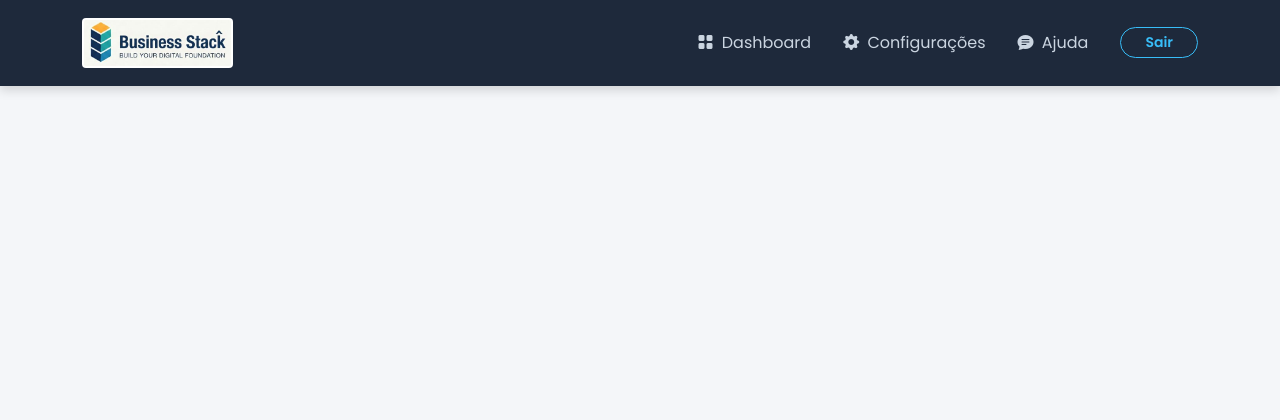
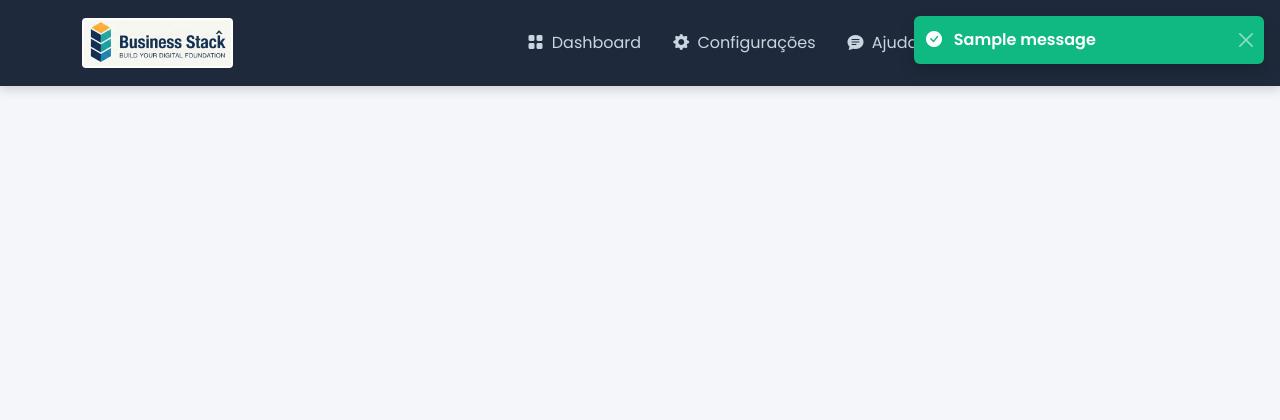
Before and after one commit to vandersongc/Business_Stack, a Django app: page /pessoal/ in a window 1280 px wide. Shown: the top 420 px of the page. Run offline with Django 5.2, Linux system fonts and the light colour scheme; a user stored in the database is signed in; tables that the repository leaves empty hold one stand-in row (values such as "Sample post"); one stand-in notice (Sample message) is shown.

Commit message:
v10 0512

```diff
--- a/business_stack/urls.py
+++ b/business_stack/urls.py
@@ -1,20 +1,24 @@
 from django.contrib import admin
 from django.urls import path
 from home import views as home_views
+# Se estiver usando temp_views para outras coisas, mantenha a importação:
 from . import views as temp_views
 
 urlpatterns = [
     path('admin/', admin.site.urls),
 
-    # Rota da Página Inicial
     path('', home_views.home, name='home'),
 
-    # --- ROTAS DE AUTENTICAÇÃO (Adicione isto) ---
+    # Rotas de Autenticação
     path('cadastro/', home_views.cadastro, name='cadastro'),
-    path('login/', home_views.login, name='login'),
-    # ---------------------------------------------
 
-    # Rotas dos Módulos (Views temporárias)
+    # --- CORREÇÃO AQUI: Use .login_view em vez de .login ---
+    path('login/', home_views.login_view, name='login'),
+    # -------------------------------------------------------
+
+    path('logout/', home_views.logout_view, name='logout'),
+
+    # Rotas dos Módulos (seus outros links)
     path('administrador/', temp_views.administrador, name='administrador'),
     path('auditoria/', temp_views.auditoria, name='auditoria'),
     path('contabilidade/', temp_views.contabilidade, name='contabilidade'),
@@ -26,5 +30,4 @@ urlpatterns = [
     # Menus
     path('contato/', temp_views.contato, name='contato'),
     path('configuracoes/', temp_views.configuracoes, name='configuracoes'),
-    path('logout/', temp_views.logout_view, name='logout'),
 ]
--- a/static/css/style.css
+++ b/static/css/style.css
@@ -227,3 +227,7 @@ main {
     background-color: var(--accent-color);
     transform: translateY(-2px);
 }
+
+.bg-success { background-color: #10b981 !important; } /* Verde Esmeralda moderno */
+.bg-info { background-color: #3b82f6 !important; }    /* Azul */
+.bg-error { background-color: #ef4444 !important; }   /* Vermelho */
--- a/templates/base.html
+++ b/templates/base.html
@@ -43,5 +43,28 @@
 
     <script src="https://cdn.jsdelivr.net/npm/bootstrap@5.3.3/dist/js/bootstrap.bundle.min.js"></script>
     <script src="{% static 'js/script.js' %}"></script>
+
+    {% if messages %}
+<div class="toast-container position-fixed top-0 end-0 p-3" style="z-index: 1050;">
+    {% for message in messages %}
+    <div class="toast show align-items-center text-white bg-{{ message.tags|default:'primary' }} border-0" role="alert" aria-live="assertive" aria-atomic="true">
+        <div class="d-flex">
+            <div class="toast-body fs-6 fw-bold">
+                {% if message.tags == 'success' %}
+                    <i class="bi bi-check-circle-fill me-2"></i>
+                {% elif message.tags == 'error' %}
+                    <i class="bi bi-exclamation-triangle-fill me-2"></i>
+                {% else %}
+                    <i class="bi bi-info-circle-fill me-2"></i>
+                {% endif %}
+                {{ message }}
+            </div>
+            <button type="button" class="btn-close btn-close-white me-2 m-auto" data-bs-dismiss="toast" aria-label="Close"></button>
+        </div>
+    </div>
+    {% endfor %}
+</div>
+{% endif %}
+
 </body>
 </html>
--- a/templates/partials/header.html
+++ b/templates/partials/header.html
@@ -30,9 +30,23 @@
 
                 {% if user.is_authenticated %}
 
+                    <li class="nav-item d-flex align-items-center ms-lg-3 me-2">
+                        <div class="text-end lh-1">
+                            <span class="d-block text-light fw-bold" style="font-size: 0.9rem;">
+                                {{ user.username|title }}
+                            </span>
+                            <span class="d-block text-white-50" style="font-size: 0.75rem;">
+                                {{ user.groups.first.name|default:"Colaborador" }}
+                            </span>
+                        </div>
+                        <div class="ms-2">
+                            <i class="bi bi-person-circle fs-4 text-accent"></i>
+                        </div>
+                    </li>
+
                     <li class="nav-item ms-lg-2">
                         <a class="btn btn-outline-custom btn-sm rounded-pill px-4" href="{% url 'logout' %}">
-                            Sair
+                            <i class="bi bi-box-arrow-right me-1"></i> Sair
                         </a>
                     </li>
 
```
Also changed, not shown: home/views.py (+39 -7 lines).
